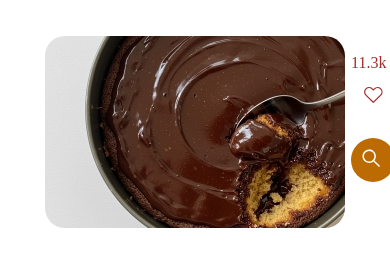
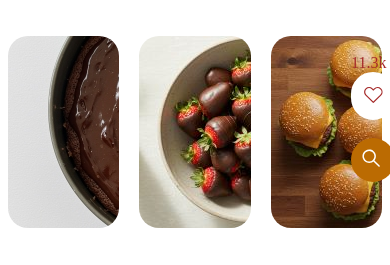
Before and after one commit to ImJustHuman001/minimalistBaker, a plain HTML site: page index.html in a window 390 px wide. Shown: the part 537-802 px from the top of the page. Drawn offline with Linux system fonts and the light colour scheme; a web font is replaced by a local one.

Commit message:
Update index.html

```diff
--- a/index.html
+++ b/index.html
@@ -124,7 +124,7 @@
         .right #search:hover{
             transform: scale(1.2);
         }
-        @media all and (max-width: 700px) {
+        @media screen and (max-width: 700px) {
         .topnav ul {
             flex-direction: row;
             align-items: center;
@@ -145,7 +145,7 @@
             text-align: center;
         }
         .pictures {
-            flex-direction: column;
+            flex-direction: row;
             align-items: center;
             gap: 20px;
             padding: 20px 0;
```
